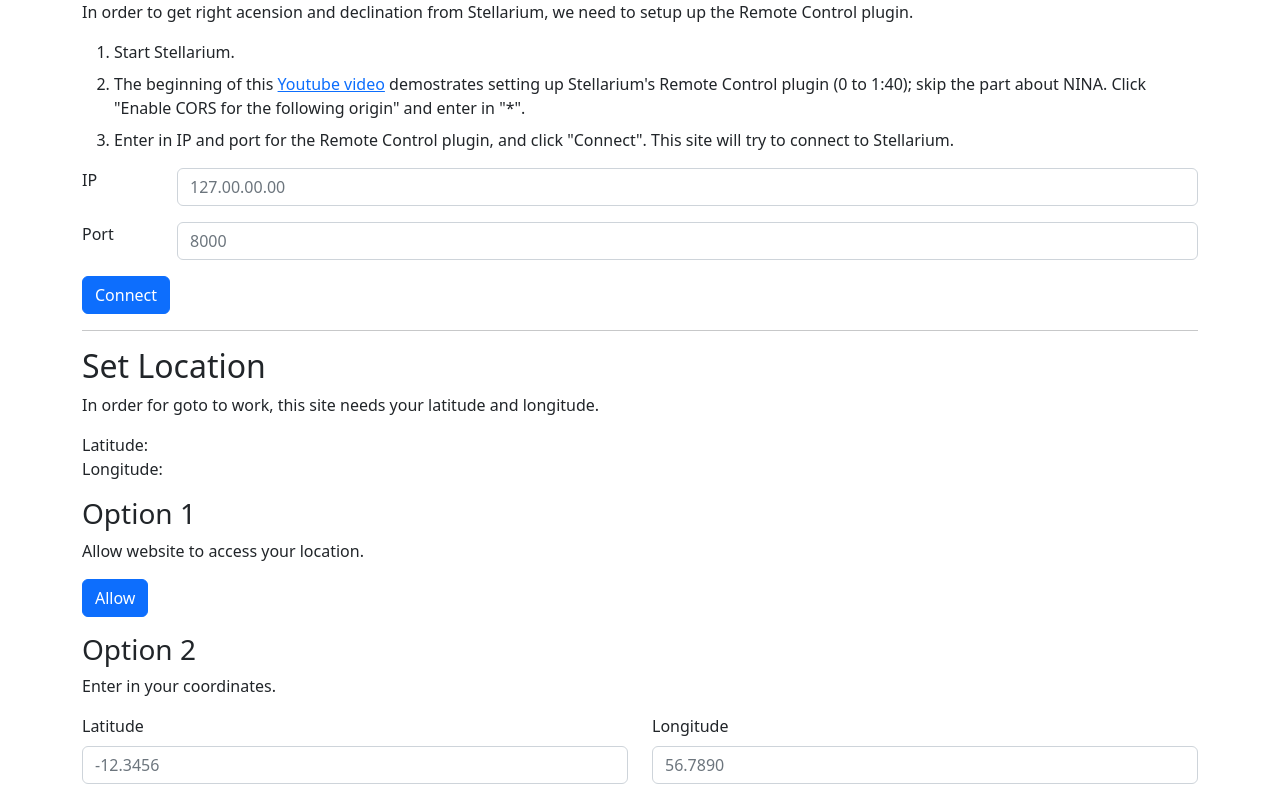
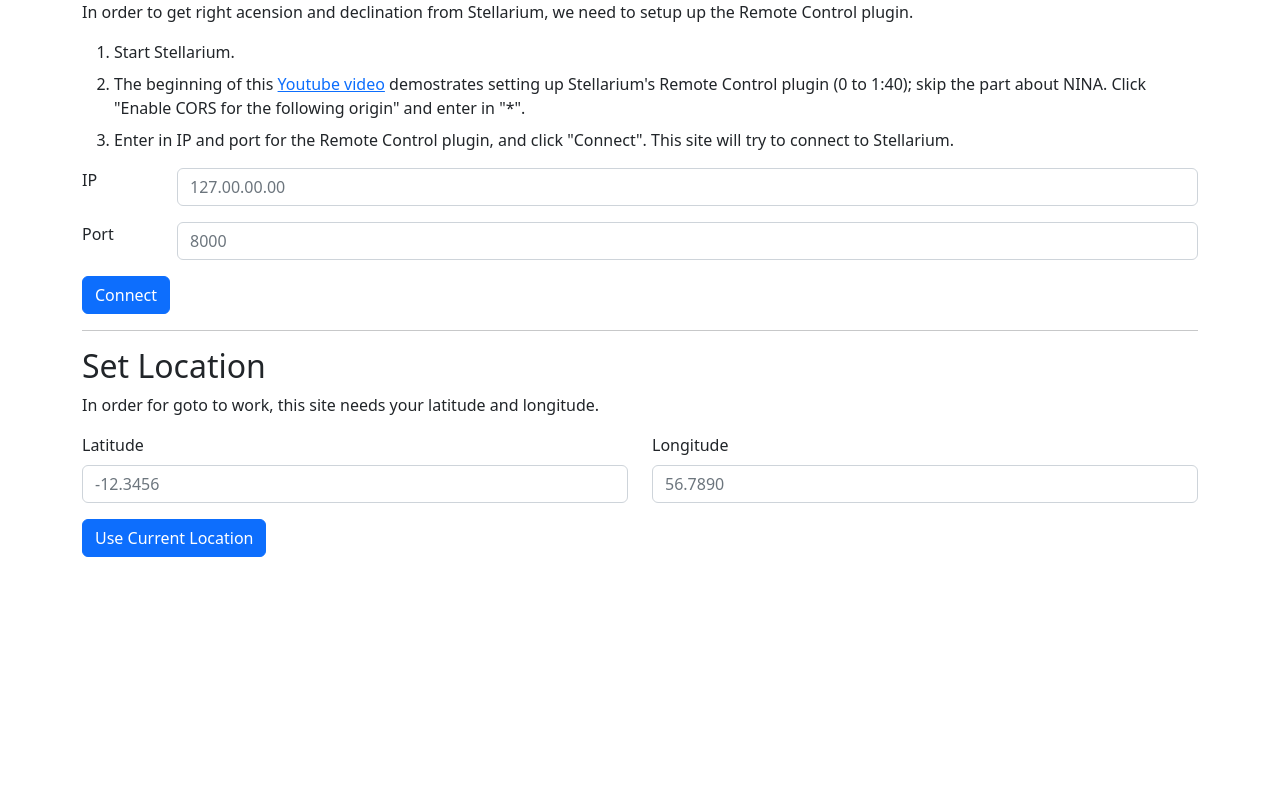
Before and after one commit to DwarfTelescopeUsers/dwarfii-stellarium-goto, a Next.js app: page /setup-scope in a window 1280 px wide. Shown: the part 538-1338 px from the top of the page. After the commit the page ends 1095 px from the top, so only its background shows below. Built offline with nearby package versions, Linux system fonts and the light colour scheme.

Commit message:
update copy and styles on various pages

```diff
--- a/src/components/ConnectDwarf.tsx
+++ b/src/components/ConnectDwarf.tsx
@@ -89,10 +89,10 @@ export default function ConnectDwarf() {
       return <></>;
     }
     if (connectionCtx.connectionStatus === false) {
-      return <span>Connection failed.</span>;
+      return <span className="text-danger">Connection failed.</span>;
     }
 
-    return <span>Connection successful.</span>;
+    return <span className="text-success">Connection successful.</span>;
   }
 
   return (
--- a/src/components/ConnectStellarium.tsx
+++ b/src/components/ConnectStellarium.tsx
@@ -60,10 +60,10 @@ export default function ConnectStellarium() {
       return <></>;
     }
     if (connectionCtx.connectionStatusStellarium === false) {
-      return <span>Connection failed.</span>;
+      return <span className="text-danger">Connection failed.</span>;
     }
 
-    return <span>Connection successful.</span>;
+    return <span className="text-success">Connection successful.</span>;
   }
 
   return (
--- a/src/components/SetLocation.tsx
+++ b/src/components/SetLocation.tsx
@@ -58,20 +58,6 @@ export default function SetLocation() {
         In order for goto to work, this site needs your latitude and longitude.
       </p>
 
-      <p>
-        Latitude: {connectionCtx.latitude}
-        <br />
-        Longitude: {connectionCtx.longitude}
-      </p>
-
-      <h3>Option 1</h3>
-      <p>Allow website to access your location.</p>
-      <button className="btn btn-primary" onClick={browserCoordinatesHandler}>
-        Allow
-      </button>
-      {errors && <p className="text-danger">{errors}</p>}
-      <h3 className="mt-3">Option 2</h3>
-      <p>Enter in your coordinates.</p>
       <form>
         <div className="row mb-3">
           <div className="col">
@@ -107,6 +93,11 @@ export default function SetLocation() {
           </div>
         </div>
       </form>
+
+      <button className="btn btn-primary" onClick={browserCoordinatesHandler}>
+        Use Current Location
+      </button>
+      {errors && <p className="text-danger">{errors}</p>}
     </>
   );
 }
--- a/src/pages/index.tsx
+++ b/src/pages/index.tsx
@@ -12,7 +12,8 @@ export default function Home() {
         </Link>{" "}
         and Stellarium remote control plugin. Once Dwarf II and Stellarium are
         connected, you can select an object in Stellarium, and then tell Dwarf
-        II to go to that object.
+        II to go to that object. You can also select an object from a predefined
+        object lists and view that object in Stellarium.
       </p>
 
       <Link href="/setup-scope" className="btn btn-primary">
```
